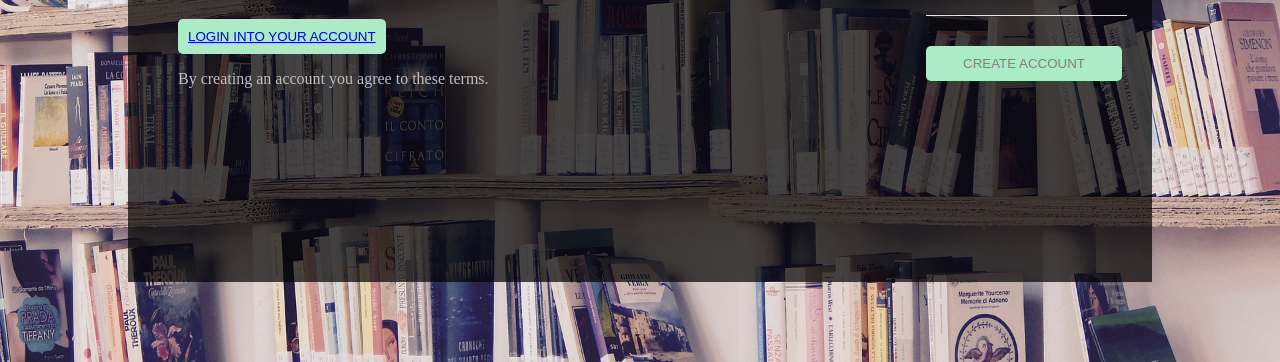
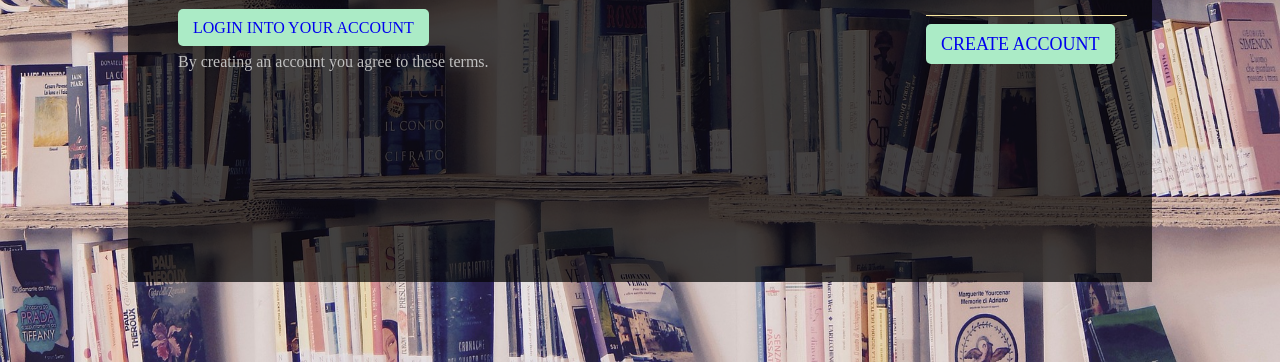
Before and after one commit to barema4/stackoverflow-lite-template, a plain HTML site: page signup.html in a window 1280 px wide. Shown: the part 438-800 px from the top of the page. Drawn offline with Linux system fonts and the light colour scheme.

Commit message:
Edited create account button

```diff
--- a/signup.html
+++ b/signup.html
@@ -12,7 +12,7 @@
 				<p class="title">StackOverflow-lite</p>
 				<p class="head1">LOGIN IN</p>
 				<h1 class="head2">WELCOME TO OUR KNOWLEDGE BASE.</h1>
-				<p><button><a href="index.html">LOGIN INTO YOUR ACCOUNT</a></button></p>
+				<p><a href="index.html" class="button">LOGIN INTO YOUR ACCOUNT</a></p>
 				<p class="terms">By creating an account you agree to these terms.</p>
 			</div>
 		</div>
@@ -47,7 +47,8 @@
 
 
 				<div class="form-wrap">
-					<button>CREATE ACCOUNT</button>
+					<p><a href="index.html" class="button">CREATE ACCOUNT</a></p>
+					<p class='create-account'><a href="index.html">I have an Account</a></p>
 				</div>
 			</form>
 		</div>
```
